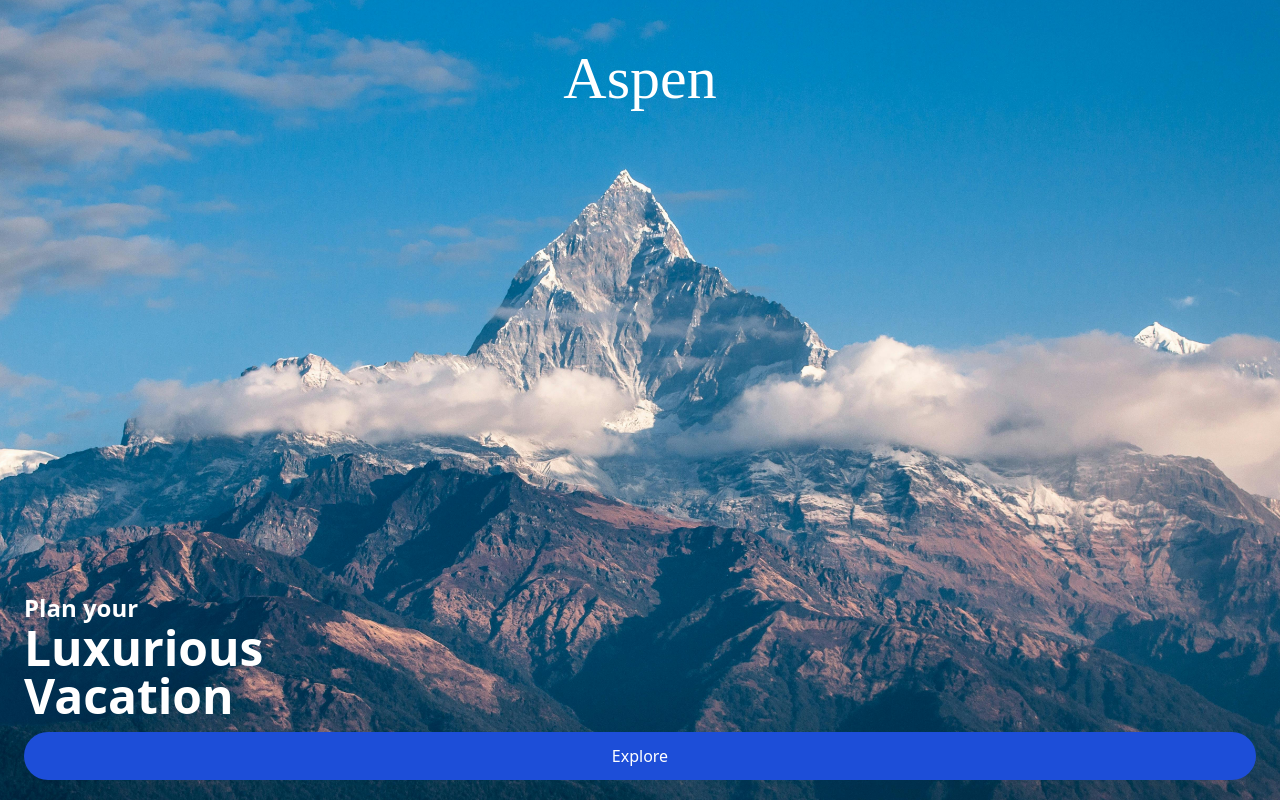
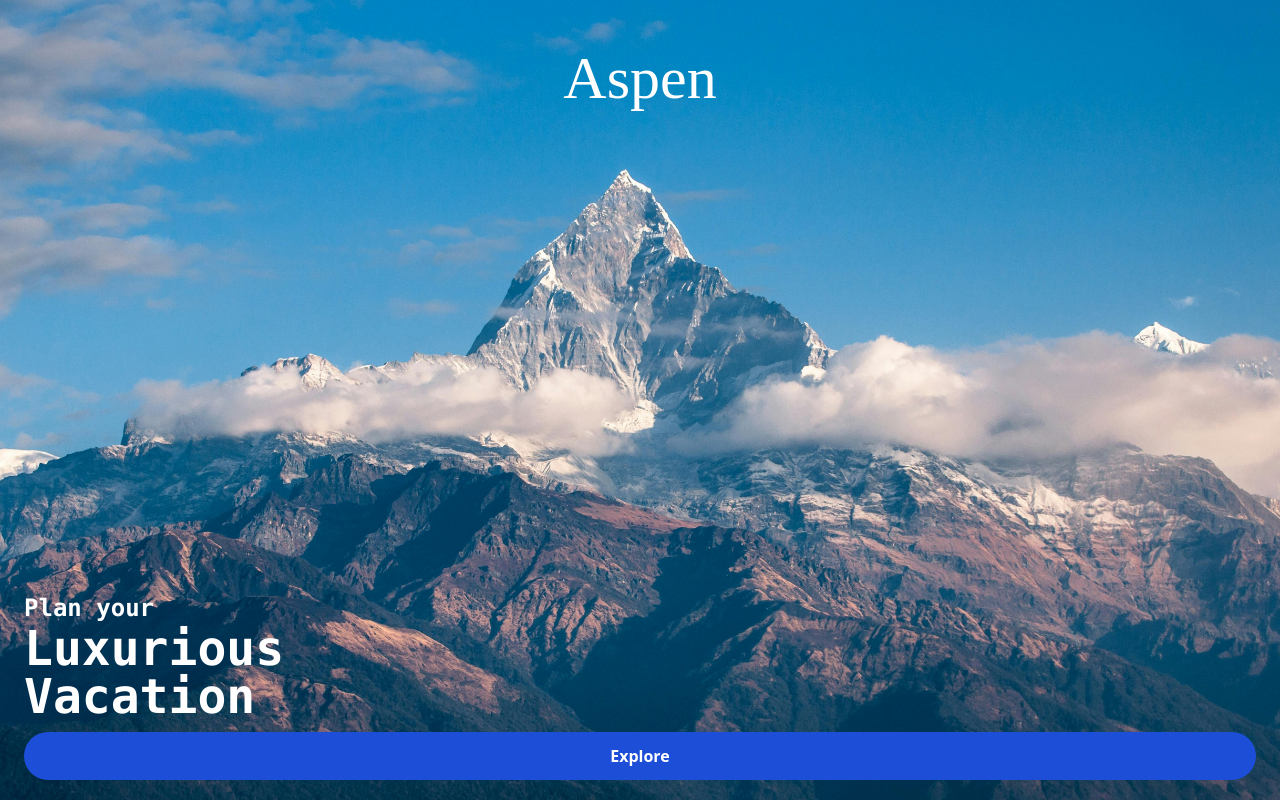
Before and after one commit to Naman8042/Mobile, a React (Vite) app: page / in a window 1280 px wide. Built offline with nearby package versions, Linux system fonts and the light colour scheme; a web font is replaced by a local one.

Commit message:
Update Home.jsx

```diff
--- a/src/pages/Home.jsx
+++ b/src/pages/Home.jsx
@@ -7,14 +7,14 @@ const Home = () => {
     <div className="w-screen h-screen overflow-hidden relative">
       <img src={Mountain} alt="Mountain" className="w-full h-full object-cover" />
       <p className='absolute top-12 text-center w-full text-6xl text-white font-eater'>Aspen</p>
-      <div className='bottom-20 text-white absolute px-6'>
+      <div className='bottom-20 text-white absolute px-6 font-mono'>
         <p className='text-2xl font-semibold'>Plan your</p>
         <p className='text-5xl font-bold'>Luxurious</p>
-        <p className='text-5xl font-bold'>Vacation</p>
+        <p className='text-5xl font-bold '>Vacation</p>
       </div>
       <div className='absolute bottom-5 flex items-center justify-center w-full px-6'>
       <Link to="/page2" className='w-full'>
-      <button className='w-full bg-blue-700 py-3 rounded-3xl text-white'>
+      <button className='w-full bg-blue-700 py-3 rounded-3xl text-white font-semibold'>
         Explore
       </button>
       </Link>
```
